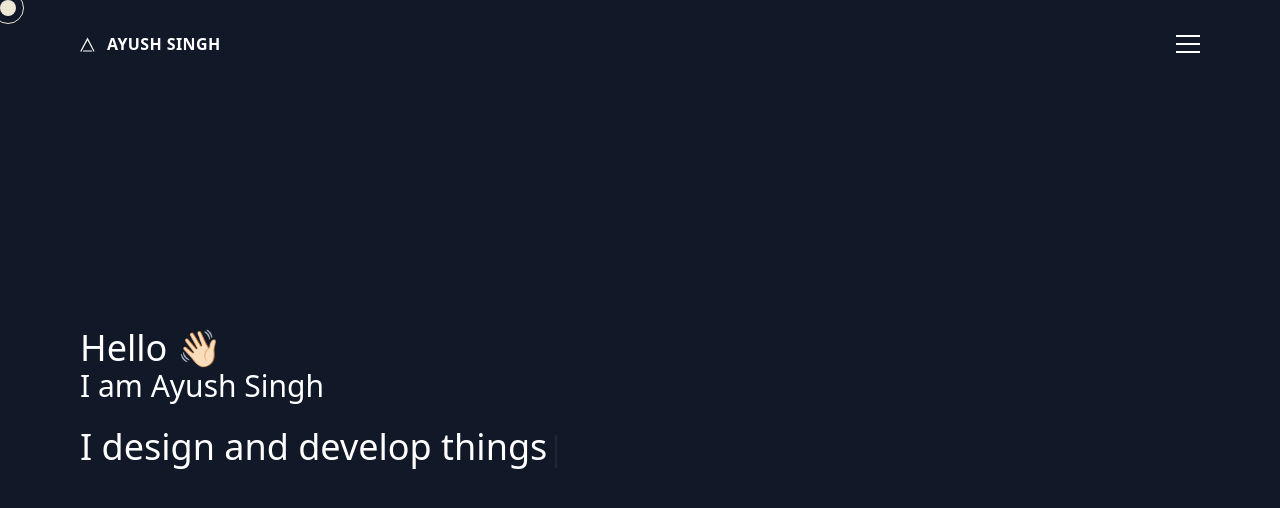
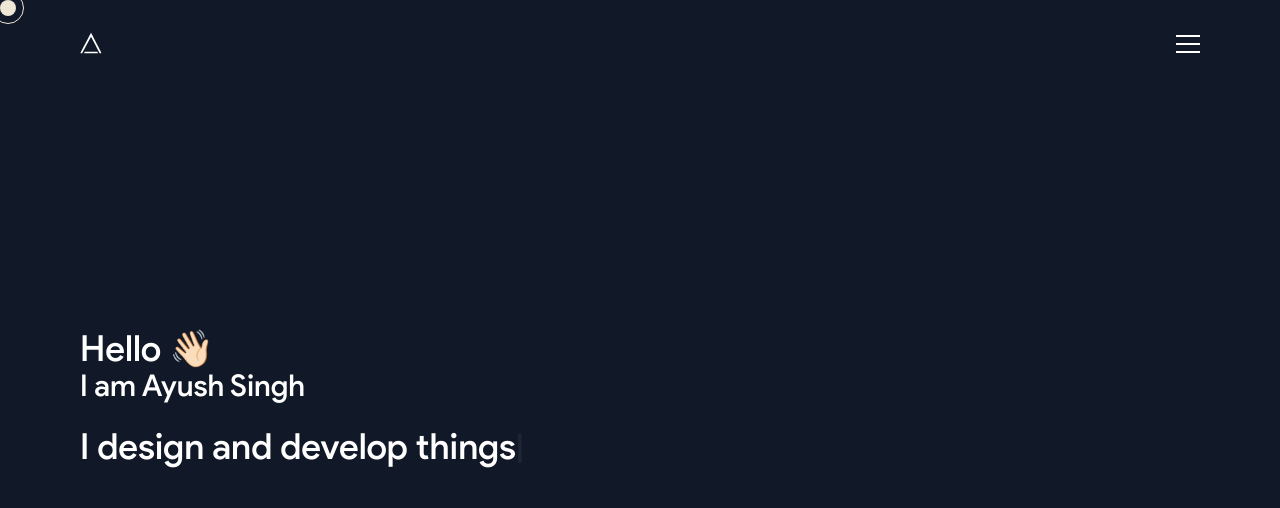
Before and after one commit to ayush013/folio, a Next.js app: page / in a window 1280 px wide. Shown: the top 508 px of the page. Built offline with nearby package versions, Linux system fonts and the light colour scheme.

Commit message:
Product Sans font family added

```diff
--- a/components/common/header.tsx
+++ b/components/common/header.tsx
@@ -5,8 +5,7 @@ const Header = ({ children }) => {
         <nav className='w-full py-8 fixed top-0 2xl:container mx-auto xl:px-20 md:px-12 px-4'>
             <div className='relative flex justify-between'>
                 <a href='#home' className='flex gap-3 items-center link'>
-                    <Image src='/logo.svg' alt='Logo - Ayush Singh' width={15} height={15} />
-                    <span className='font-bold uppercase tracking-wide'>AYUSH SINGH</span>
+                    <Image src='/logo.svg' alt='Logo - Ayush Singh' width={22} height={22} />
                 </a>
                 <div className='outer-menu'>
                     <input className='checkbox-toggle link absolute top-0 right-0 w-6 h-6 opacity-0' type='checkbox' />
--- a/components/common/menu.tsx
+++ b/components/common/menu.tsx
@@ -18,7 +18,7 @@ const Menu = () => {
             <div className='flex-none overflow-hidden flex items-center justify-center'>
                 <div className='text-center opacity-0 overflow-y-auto flex flex-none justify-center items-center max-h-screen'>
                     <ul className='list-none py-4 px-0 m-0 block max-h-screen'>
-                        {MENULINKS.map(el => <li className='p-0 m-6 text-2xl block' key={el.name}><a className='link relative inline font-bold text-5xl duration-300 hover:no-underline hover:opacity-80' href={el.ref}>{el.name}</a></li>)}
+                        {MENULINKS.map(el => <li className='p-0 m-6 text-2xl block' key={el.name}><a className='link relative inline font-bold tracking-wider text-5xl duration-300 hover:no-underline hover:opacity-80' href={el.ref}>{el.name}</a></li>)}
                     </ul>
                 </div>
             </div>
--- a/styles/globals.scss
+++ b/styles/globals.scss
@@ -2,9 +2,26 @@
 @tailwind components;
 @tailwind utilities;
 
+@font-face {
+  font-family: "Product Sans Medium Regular";
+  font-style: normal;
+  font-weight: normal;
+  src: local("Product Sans Medium Regular"),
+    url("/fonts/ProductSans-Medium.woff") format("woff");
+}
+
+@font-face {
+  font-family: "Product Sans Black Regular";
+  font-style: normal;
+  font-weight: normal;
+  src: local("Product Sans Black Regular"),
+    url("/fonts/ProductSans-Black.woff") format("woff");
+}
+
 body {
   @apply bg-gray-900 text-white;
   cursor: none;
+  font-family: "Product Sans Medium Regular";
 }
 
 html {
@@ -24,7 +41,11 @@ html {
   background: rgb(170, 170, 170);
 }
 
-::-moz-selection,
+::-moz-selection {
+  color: white;
+  background: black;
+}
+
 ::selection {
   color: white;
   background: black;
```
Also changed, not shown: public/fonts/ProductSans-Black.woff (added), public/fonts/ProductSans-Medium.woff (added).
